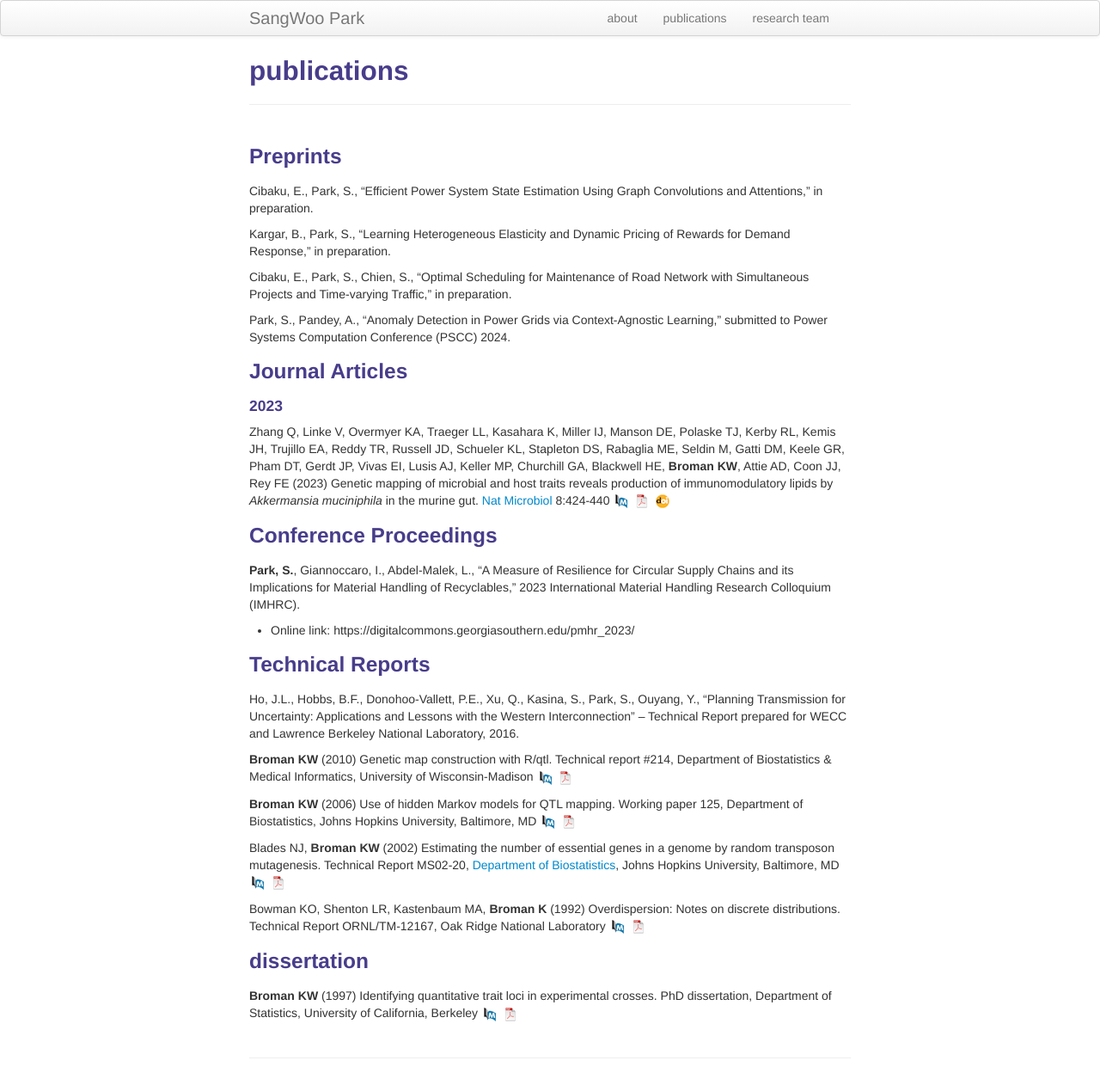
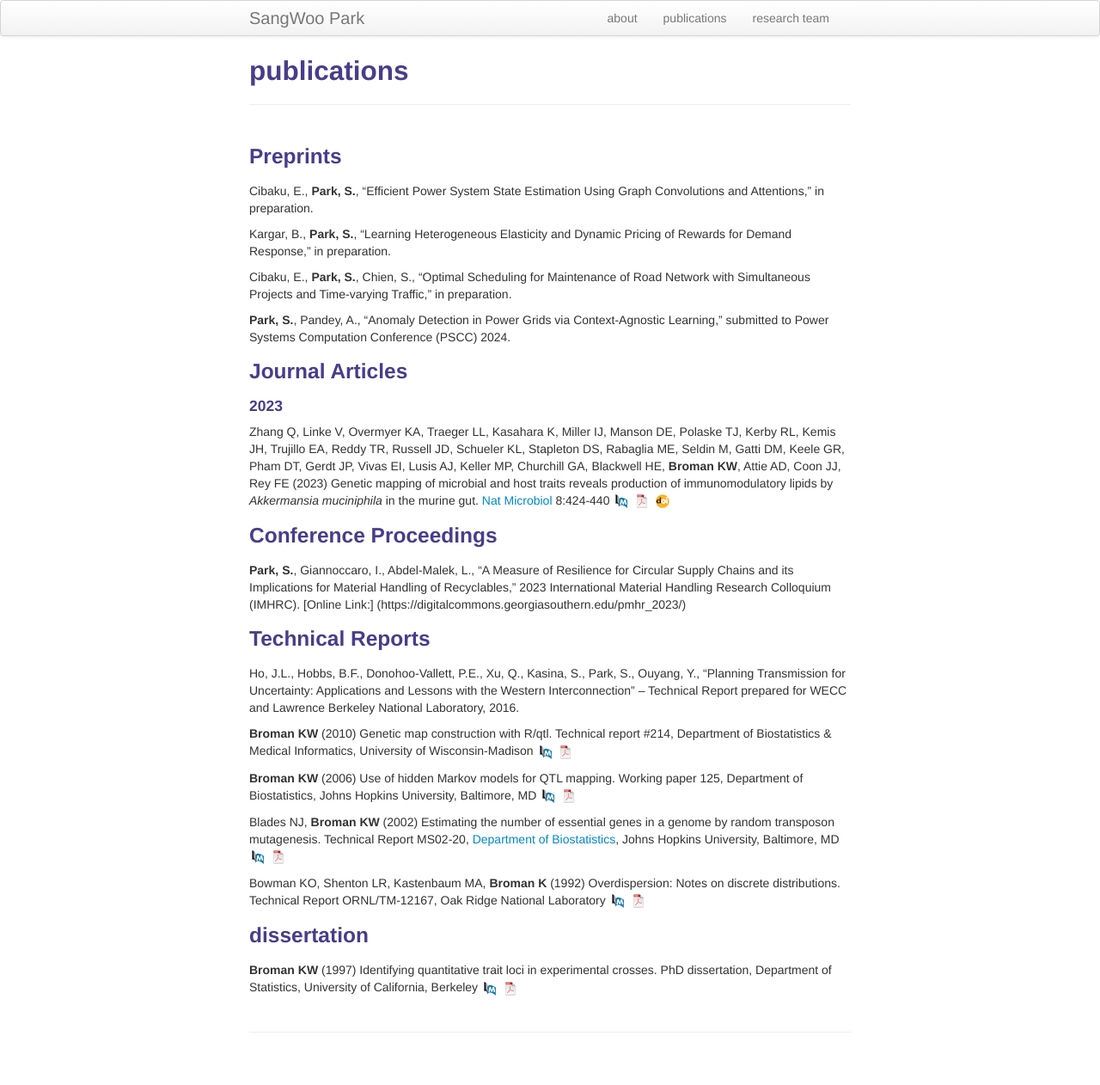
Before and after one commit to sangwoopark-njit/sangwoopark-njit.github.io, a Jekyll site: the page built from pubs.md, in a window 1280 px wide. Shown: the whole page at 86% size. Built offline with Jekyll 4.4.1, drawn with Linux system fonts in a browser that asks for light colours; after the commit the page ends 1232 px from its top, so only the background shows below that.

Commit message:
Update pubs.md

```diff
--- a/pubs.md
+++ b/pubs.md
@@ -29,13 +29,13 @@ description: SangWoo Park's publications
 [![doi](icons16/doi-icon.png)](https://doi.org/10.1007/978-0-387-92125-9) -->
 
 ### <a name="preprints"></a>Preprints
-Cibaku, E., Park, S., “Efficient Power System State Estimation Using Graph Convolutions and Attentions,” in preparation.
+Cibaku, E., **Park, S.**, “Efficient Power System State Estimation Using Graph Convolutions and Attentions,” in preparation.
 
-Kargar, B., Park, S., “Learning Heterogeneous Elasticity and Dynamic Pricing of Rewards for Demand Response,” in preparation.
+Kargar, B., **Park, S.**, “Learning Heterogeneous Elasticity and Dynamic Pricing of Rewards for Demand Response,” in preparation.
 
-Cibaku, E., Park, S., Chien, S., “Optimal Scheduling for Maintenance of Road Network with Simultaneous Projects and Time-varying Traffic,” in preparation.
+Cibaku, E., **Park, S.**, Chien, S., “Optimal Scheduling for Maintenance of Road Network with Simultaneous Projects and Time-varying Traffic,” in preparation.
 
-Park, S., Pandey, A., “Anomaly Detection in Power Grids via Context-Agnostic Learning,” submitted to Power Systems Computation Conference (PSCC) 2024.
+**Park, S.**, Pandey, A., “Anomaly Detection in Power Grids via Context-Agnostic Learning,” submitted to Power Systems Computation Conference (PSCC) 2024.
 
 
 ### <a name="articles"></a>Journal Articles
@@ -58,7 +58,7 @@ immunomodulatory lipids by _Akkermansia muciniphila_ in the murine gut.
 
 ### <a name="conference"></a>Conference Proceedings
 **Park, S.**, Giannoccaro, I., Abdel-Malek, L., “A Measure of Resilience for Circular Supply Chains and its Implications for Material Handling of Recyclables,” 2023 International Material Handling Research Colloquium (IMHRC).
--	Online link: https://digitalcommons.georgiasouthern.edu/pmhr_2023/
+[Online Link:] (https://digitalcommons.georgiasouthern.edu/pmhr_2023/)
 
 
 
```
